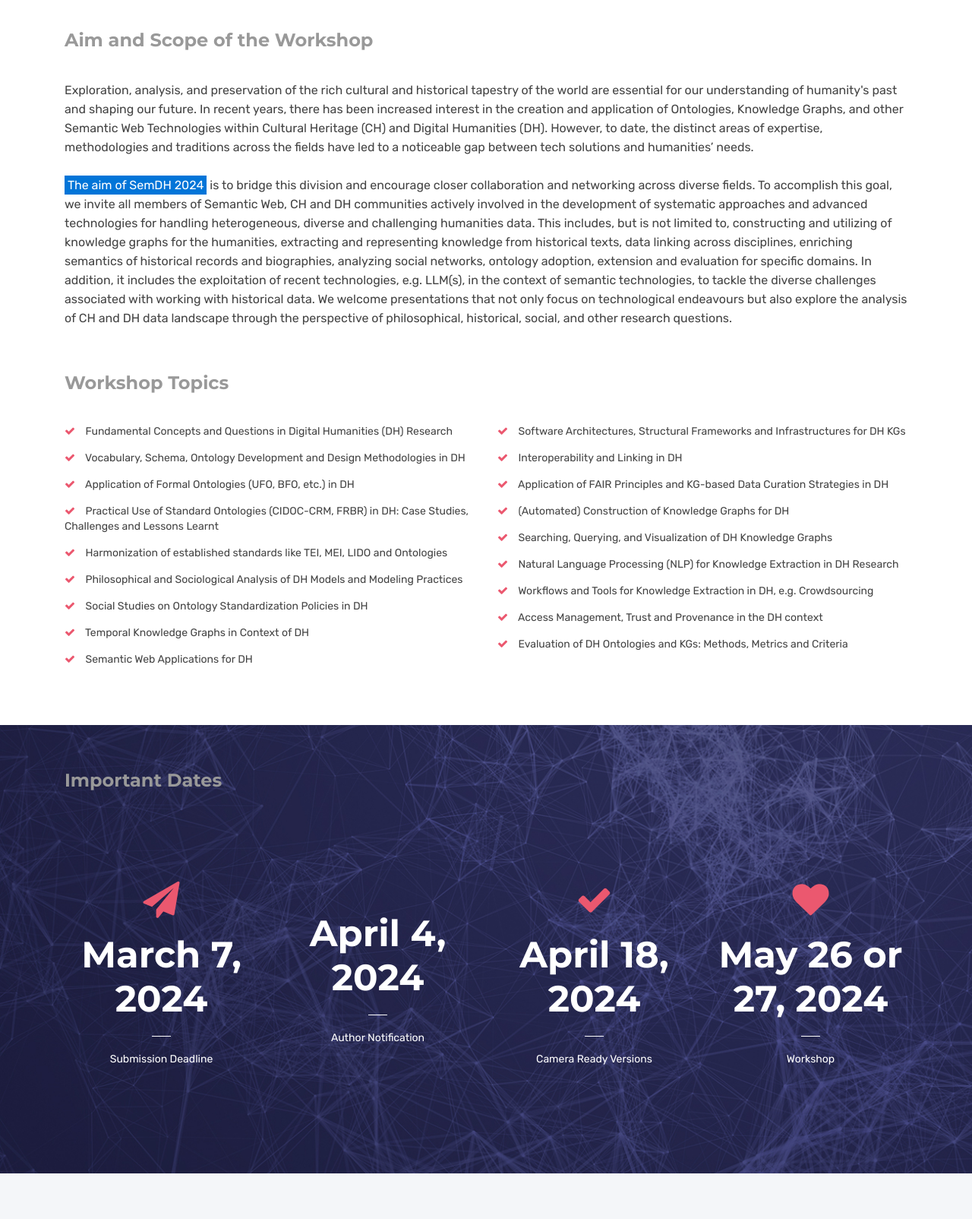
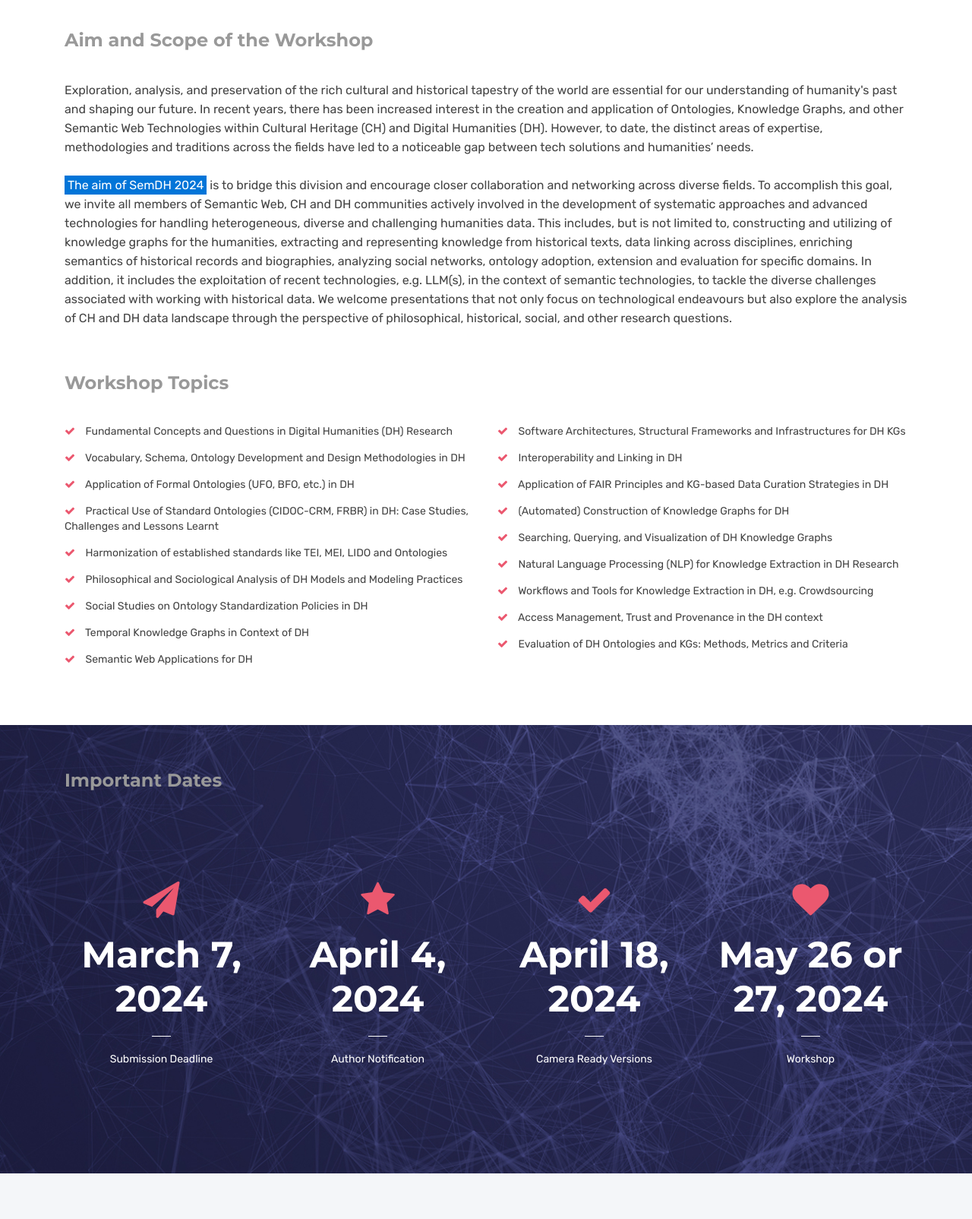
Before and after one commit to SemDH/semdh.github.io, a Jekyll site: the page built from index.html, in a window 1280 px wide. Shown: the part 440-2044 px from the top of the page at 76% size. Built offline with Jekyll 4.4.1, drawn with Linux system fonts in a browser that asks for light colours; grey boxes are pictures that could not be loaded.

Commit message:
date icons

```diff
--- a/index.html
+++ b/index.html
@@ -147,7 +147,7 @@ canonical: https://semdh.github.io
             </div>
 
             <div class="col-md-3 col-sm-6 count-one">
-              <span class="icon"><i class="fa fa-champagne-glasses"> </i></span>
+              <span class="icon"><i class="fa fa-star"> </i></span>
               <h3 class="timer count-value" data-to="950" data-speed="1000">April 4, 2024</h3>
               <hr class="width25-divider">
               <small class="count-title">Author Notification</small>
```
